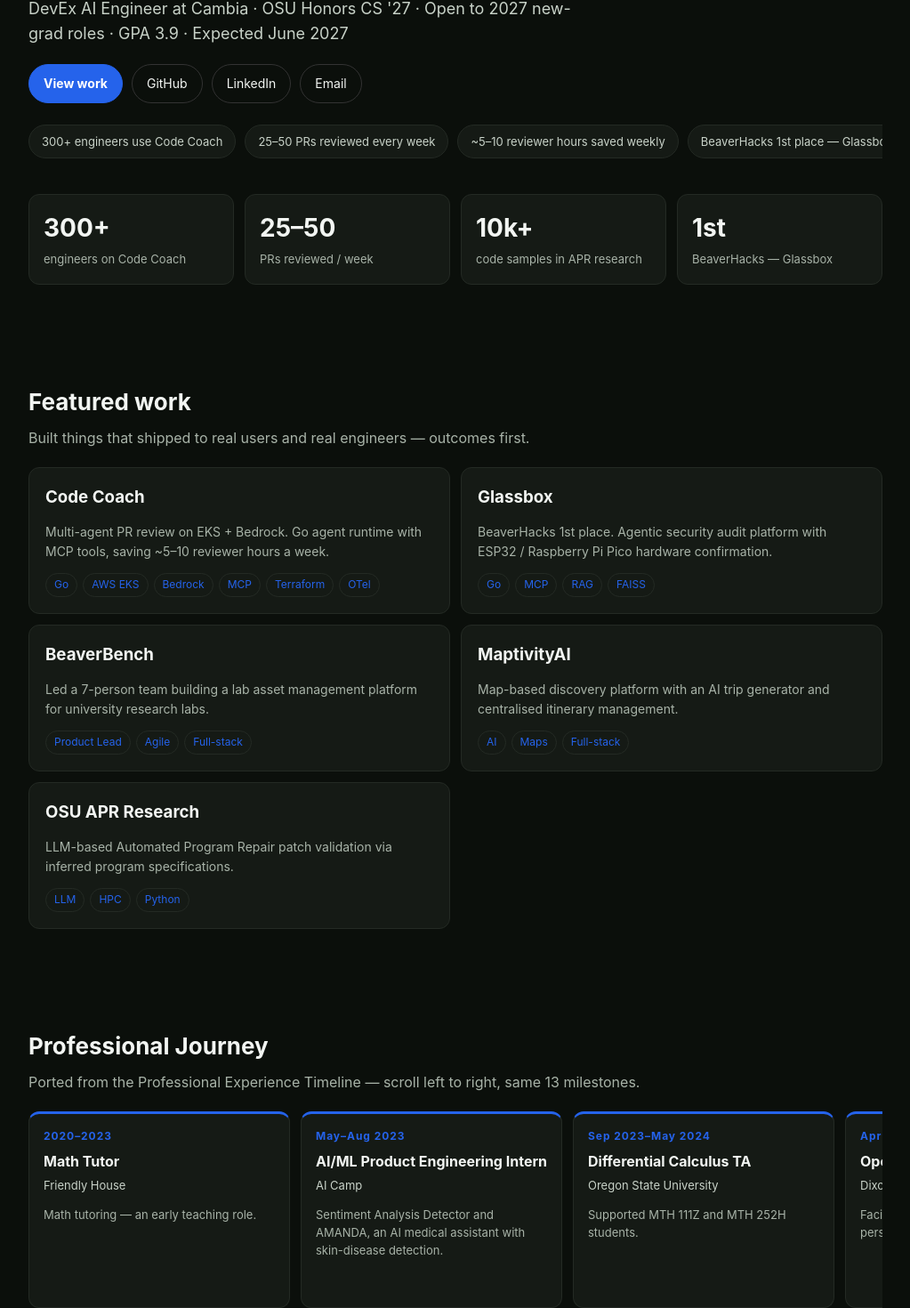
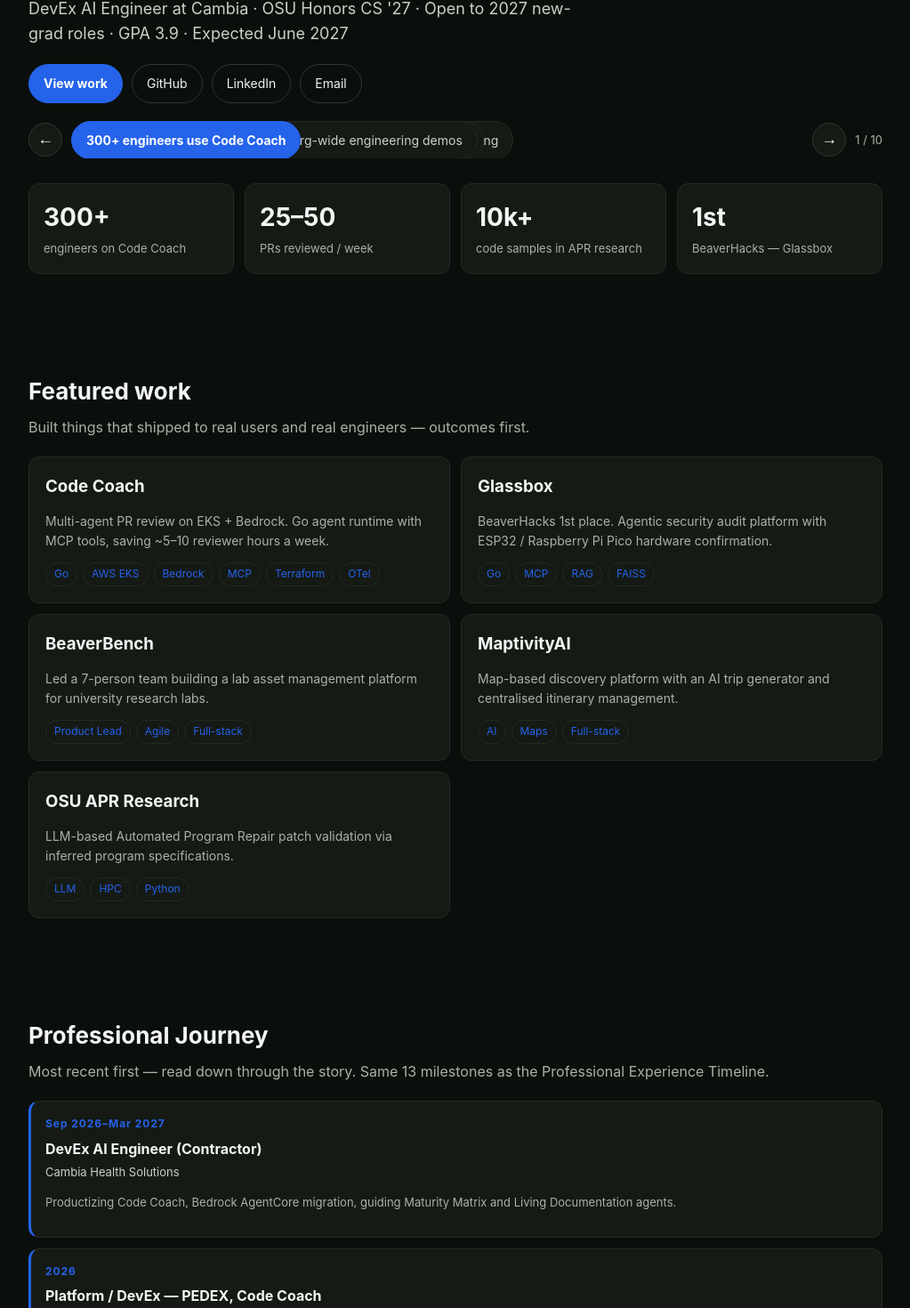
Before and after one commit to Farzaanw/Personal-Webpage, a React (Vite) app in the folder frontend/: page / in a window 1280 px wide. Shown: the part 274-1744 px from the top of the page at 89% size, without its empty margins (128-1151 px from the left). Built offline with nearby package versions, Linux system fonts and the light colour scheme.

Commit message:
Rebuild: scrollbar-free overlapped highlights stack with arrows, vertical journey (most recent first), pixel-matrix Beyond Code with hover popups

```diff
--- a/frontend/src/data/siteContent.js
+++ b/frontend/src/data/siteContent.js
@@ -50,6 +50,25 @@
     cloud: ["AWS", "Kubernetes (EKS)", "Terraform", "Docker", "CircleCI / ArgoCD", "OpenTelemetry"],
     ai: ["Anthropic SDK (Go)", "MCP", "RAG", "FAISS", "Claude Code"],
   },
+
+  beyondCodeExperiences: [
+    { title: "Marathon", detail: "First marathon, completed in Eugene in 2025. Training for another." },
+    { title: "HYROX Portland", detail: "Race May 21–23, 2027. Building compromised running and station skills." },
+    { title: "Long Beach Half", detail: "2XU Long Beach Half Marathon, Oct 2027. Registered Oct 2026." },
+    { title: "Mt. Hood Summit", detail: "Climbed Mt. Hood's summit crest." },
+    { title: "South Sisters", detail: "Next summit goal, planned Feb–Apr 2027." },
+    { title: "Snowboarding", detail: "Learning to snowboard this winter, with Camille." },
+    { title: "Tennis & Pickleball", detail: "Played 1–2 years, getting back to regular court time." },
+    { title: "Golf", detail: "Regular golfer, plus a golf roadtrip with cousins planned Jan 2027." },
+    { title: "Archery", detail: "Learning and improving, Oct 2026–Mar 2027." },
+    { title: "Cooking", detail: "Learning to cook full meals and meal prep." },
+    { title: "Reading", detail: "Getting into reading." },
+    { title: "Travel", detail: "Visited WA, OR, CA, NY, Chicago, FL, AZ, NV, DC, OH, HI, AK, plus India, Italy, France, Mexico, Bahamas, Canada. Bucket list: Japan, Greece, Turkey, Brazil, Peru, Egypt, Madeira, Africa." },
+    { title: "Australia", detail: "Trip planned for winter break 2026–27." },
+    { title: "Hosting", detail: "Goal: host an event, Oct 2026–Jun 2027." },
+    { title: "PM & Public Speaking", detail: "Joining PM and public speaking clubs, Jan 2027." },
+    { title: "Music", detail: "Piano enthusiast, aiming to master 2–4 songs by end of Dec 2026. Anything with a good beat." },
+  ],
   beyondCode: "Eugene marathon '25 · HYROX Portland May '27 · Long Beach Half Oct '27",
 };
 export default siteContent;
--- a/frontend/src/pages/RebuildHome.jsx
+++ b/frontend/src/pages/RebuildHome.jsx
@@ -1,8 +1,29 @@
-import React from 'react';
+import React, { useState } from 'react';
 import { siteContent } from '../data/siteContent.js';
 import '../styles/Rebuild.css';
 
+
+function HighlightsReel({ highlights }) {
+  const [index, setIndex] = useState(0);
+  const prev = () => setIndex((index + highlights.length - 1) % highlights.length);
+  const next = () => setIndex((index + 1) % highlights.length);
+  return (
+    <div className="rb-reel" aria-label="Highlights reel">
+      <button className="rb-arrow" onClick={prev} aria-label="Previous highlight">←</button>
+      <div className="rb-stack">
+        {highlights.map((h, i) => (
+          <span key={h} className={i === index ? "rb-stack-tab active" : "rb-stack-tab"} style={{ left: i * 16, zIndex: i === index ? 10 : i }}>{h}</span>
+        ))}
+      </div>
+      <button className="rb-arrow" onClick={next} aria-label="Next highlight">→</button>
+      <span className="rb-reel-count">{index + 1} / {highlights.length}</span>
+    </div>
+  );
+}
+
 function RebuildHome() {
+  const sideProject = siteContent.journeyTimeline.find((j) => j.title === 'Teachly + MaptivityAI');
+  const journeyRecentFirst = [...siteContent.journeyTimeline].filter((j) => j.title !== 'Teachly + MaptivityAI').reverse();
   return (
     <div className="rb-wrap">
       <nav className="rb-nav">
@@ -28,9 +49,7 @@
             <a href="https://www.linkedin.com/in/fw-35a844245" target="_blank" rel="noopener noreferrer">LinkedIn</a>
             <a href="mailto:farzaanw@gmail.com">Email</a>
           </div>
-          <div className="rb-reel" aria-label="Highlights reel">
-            {siteContent.highlights.map((h) => (<span className="rb-reel-item" key={h}>{h}</span>))}
-          </div>
+          <HighlightsReel highlights={siteContent.highlights} />
           <div className="rb-metrics">
             {siteContent.metrics.map((m) => (
               <div className="rb-metric" key={m.label}>
@@ -57,9 +76,9 @@
 
         <section id="journey" className="rb-section">
           <h2 className="rb-h2">Professional Journey</h2>
-          <p className="rb-lede">Ported from the Professional Experience Timeline — scroll left to right, same 13 milestones.</p>
+          <p className="rb-lede">Most recent first — read down through the story. Same 13 milestones as the Professional Experience Timeline.</p>
           <div className="rb-timeline">
-            {siteContent.journeyTimeline.map((j) => (
+            {journeyRecentFirst.map((j) => (
               <article className="rb-timeline-card" key={j.title}>
                 <div className="rb-timeline-date">{j.date}</div>
                 <h3>{j.title}</h3>
@@ -80,6 +99,15 @@
         <section id="contact" className="rb-section rb-footer">
           <h2 className="rb-h2">Beyond code</h2>
           <p>{siteContent.beyondCode}</p>
+          <div className="rb-matrix">
+            {siteContent.beyondCodeExperiences.map((e) => (
+              <div className="rb-pixel" key={e.title} tabIndex={0}>
+                <span>{e.title}</span>
+                <div className="rb-pixel-popup"><strong>{e.title}</strong><p>{e.detail}</p></div>
+              </div>
+            ))}
+          </div>
+          <p className="rb-matrix-note">Hover a pixel to see the story. Add a new experience to beyondCodeExperiences in siteContent.js and the matrix grows by one.</p>
           <p>Farzaan Wadiwalla · farzaanw@gmail.com · <a href="https://github.com/Farzaanw" target="_blank" rel="noopener noreferrer">GitHub</a> · <a href="https://www.linkedin.com/in/fw-35a844245" target="_blank" rel="noopener noreferrer">LinkedIn</a></p>
           <p>Rebuilt on feat/site-enhancements. Main site stays live until this branch is reviewed and merged.</p>
         </section>
--- a/frontend/src/styles/Rebuild.css
+++ b/frontend/src/styles/Rebuild.css
@@ -37,11 +37,24 @@
   .rb-metrics { grid-template-columns: 1fr 1fr; }
   .rb-grid { grid-template-columns: 1fr; }
 }
-.rb-reel { display: flex; gap: 10px; overflow-x: auto; margin-top: 20px; padding: 4px 2px 12px; scroll-snap-type: x mandatory; }
-.rb-reel-item { flex: 0 0 auto; scroll-snap-align: start; background: #151A15; border: 1px solid #242A24; border-radius: 999px; padding: 8px 14px; font-size: 13px; color: #C8D2C8; white-space: nowrap; }
-.rb-timeline { display: flex; gap: 12px; overflow-x: auto; padding-bottom: 12px; }
-.rb-timeline-card { flex: 0 0 260px; background: #151A15; border: 1px solid #242A24; border-top: 3px solid #2563EB; border-radius: 12px; padding: 16px; }
+.rb-reel { display: flex; align-items: center; gap: 10px; margin-top: 20px; }
+.rb-stack { position: relative; flex: 1; height: 42px; overflow: hidden; }
+.rb-arrow { flex: 0 0 auto; width: 38px; height: 38px; border-radius: 999px; border: 1px solid #333; background: #151A15; color: #F2F5F2; font-size: 18px; cursor: pointer; }
+.rb-reel-count { flex: 0 0 auto; font-size: 13px; color: #A8B3A8; }
+.rb-stack-tab { position: absolute; top: 0; background: #151A15; border: 1px solid #242A24; border-radius: 999px; padding: 10px 16px; font-size: 14px; color: #C8D2C8; white-space: nowrap; }
+.rb-stack-tab.active { background: #2563EB; color: #FFFFFF; border-color: #2563EB; font-weight: 700; }
+.rb-timeline { display: flex; flex-direction: column; gap: 12px; }
+.rb-timeline-card { background: #151A15; border: 1px solid #242A24; border-left: 3px solid #2563EB; border-radius: 12px; padding: 16px; }
 .rb-timeline-date { font-size: 12px; letter-spacing: .08em; color: #2563EB; font-weight: 700; }
 .rb-timeline-card h3 { margin: 6px 0 4px; font-size: 16px; }
 .rb-timeline-org { font-size: 13px; color: #C8D2C8; }
 .rb-timeline-card p { font-size: 13px; color: #A8B3A8; }
+
+.rb-matrix { display: grid; grid-template-columns: repeat(auto-fill, minmax(110px, 1fr)); gap: 8px; margin-top: 16px; }
+.rb-pixel { position: relative; aspect-ratio: 1; background: #151A15; border: 1px solid #242A24; border-radius: 8px; display: flex; align-items: center; justify-content: center; text-align: center; padding: 8px; font-size: 13px; color: #C8D2C8; }
+.rb-pixel:nth-child(3n) { background: #1A2A4A; }
+.rb-pixel:nth-child(3n+1) { background: #16201A; }
+.rb-pixel-popup { display: none; position: absolute; bottom: 110%; left: 50%; transform: translateX(-50%); width: 230px; background: #1E293B; border: 1px solid #2563EB; border-radius: 10px; padding: 12px; z-index: 20; text-align: left; color: #F2F5F2; }
+.rb-pixel-popup p { font-size: 13px; color: #C8D2C8; margin: 4px 0 0; }
+.rb-pixel:hover .rb-pixel-popup, .rb-pixel:focus .rb-pixel-popup { display: block; }
+.rb-matrix-note { font-size: 13px; color: #A8B3A8; margin-top: 12px; }
```
